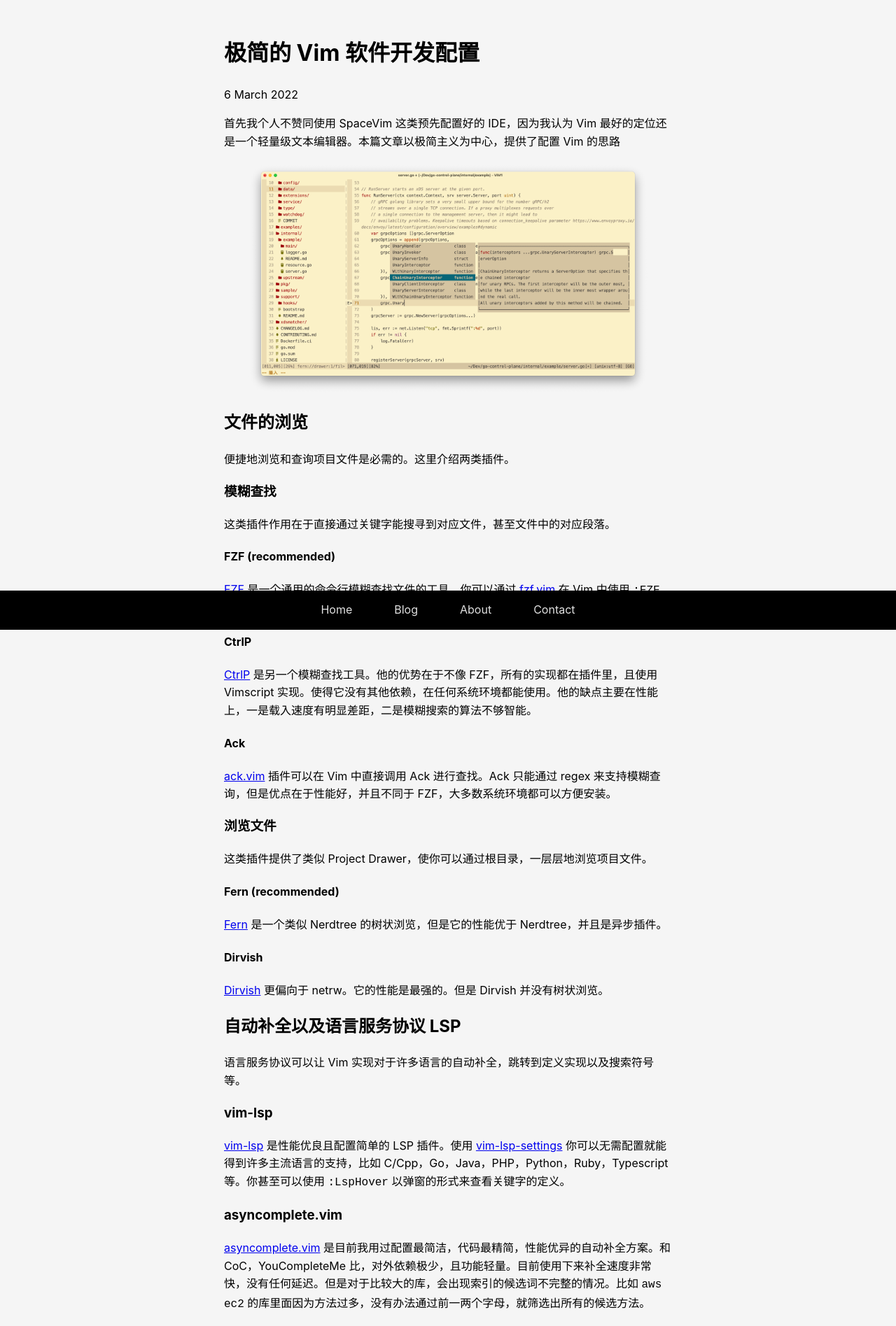
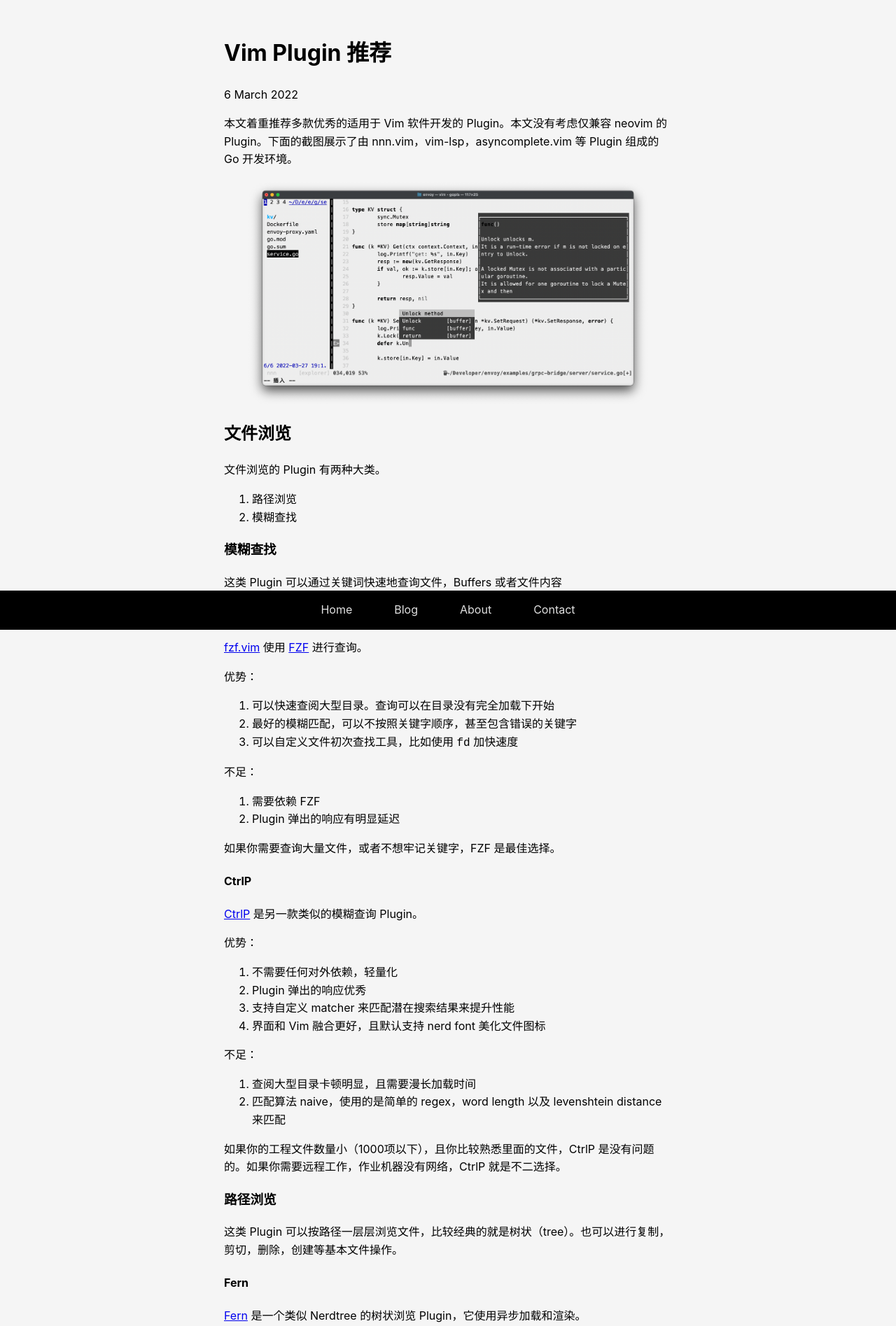
Before and after one commit to ydzhou/ydzhou.github.io, a Jekyll site: the page built from casual/_posts/2022-03-06-ready-vim-for-development.md, in a window 1280 px wide. Shown: the top 1895 px of the page at 70% size. Built offline with Jekyll 4.4.1, drawn with Linux system fonts in a browser that asks for light colours; some of the changed text lies outside the part shown.

Commit message:
Update vim dev post

````diff
--- a/casual/_posts/2022-03-06-ready-vim-for-development.md
+++ b/casual/_posts/2022-03-06-ready-vim-for-development.md
@@ -1,73 +1,109 @@
 ---
 layout: default
-title: 极简的 Vim 软件开发配置
+title: Vim Plugin 推荐
 ---
 
-首先我个人不赞同使用 SpaceVim 这类预先配置好的 IDE，因为我认为 Vim 最好的定位还是一个轻量级文本编辑器。本篇文章以极简主义为中心，提供了配置 Vim 的思路
+本文着重推荐多款优秀的适用于 Vim 软件开发的 Plugin。本文没有考虑仅兼容 neovim 的 Plugin。下面的截图展示了由 nnn.vim，vim-lsp，asyncomplete.vim 等 Plugin 组成的 Go 开发环境。
 
 ![vim-setup-for-go]({{ site.baseurl }}/assets/vim-dev0.png)
 
-## 文件的浏览
+## 文件浏览
 
-便捷地浏览和查询项目文件是必需的。这里介绍两类插件。
+文件浏览的 Plugin 有两种大类。
+
+1. 路径浏览
+2. 模糊查找
 
 ### 模糊查找
 
-这类插件作用在于直接通过关键字能搜寻到对应文件，甚至文件中的对应段落。
+这类 Plugin 可以通过关键词快速地查询文件，Buffers 或者文件内容
 
-#### FZF (recommended)
+#### FZF.vim
 
-[FZF](https://github.com/junegunn/fzf) 是一个通用的命令行模糊查找文件的工具。你可以通过 [fzf.vim](https://github.com/junegunn/fzf.vim) 在 Vim 中使用 `:FZF` 来调出进行查询。
+[fzf.vim](https://github.com/junegunn/fzf.vim) 使用 [FZF](https://github.com/junegunn/fzf) 进行查询。
+
+优势：
+1. 可以快速查阅大型目录。查询可以在目录没有完全加载下开始
+1. 最好的模糊匹配，可以不按照关键字顺序，甚至包含错误的关键字
+1. 可以自定义文件初次查找工具，比如使用 `fd` 加快速度
+
+不足：
+1. 需要依赖 FZF
+1. Plugin 弹出的响应有明显延迟
+
+如果你需要查询大量文件，或者不想牢记关键字，FZF 是最佳选择。
 
 #### CtrlP
 
-[CtrlP](https://github.com/kien/ctrlp.vim) 是另一个模糊查找工具。他的优势在于不像 FZF，所有的实现都在插件里，且使用 Vimscript 实现。使得它没有其他依赖，在任何系统环境都能使用。他的缺点主要在性能上，一是载入速度有明显差距，二是模糊搜索的算法不够智能。
+[CtrlP](https://github.com/kien/ctrlp.vim) 是另一款类似的模糊查询 Plugin。
 
-#### Ack
+优势：
+1. 不需要任何对外依赖，轻量化
+2. Plugin 弹出的响应优秀
+3. 支持自定义 matcher 来匹配潜在搜索结果来提升性能
+4. 界面和 Vim 融合更好，且默认支持 nerd font 美化文件图标
 
-[ack.vim](https://github.com/mileszs/ack.vim) 插件可以在 Vim 中直接调用 Ack 进行查找。Ack 只能通过 regex 来支持模糊查询，但是优点在于性能好，并且不同于 FZF，大多数系统环境都可以方便安装。
+不足：
+1. 查阅大型目录卡顿明显，且需要漫长加载时间
+2. 匹配算法 naive，使用的是简单的 regex，word length 以及 levenshtein distance 来匹配
 
-### 浏览文件
+如果你的工程文件数量小（1000项以下），且你比较熟悉里面的文件，CtrlP 是没有问题的。如果你需要远程工作，作业机器没有网络，CtrlP 就是不二选择。
 
-这类插件提供了类似 Project Drawer，使你可以通过根目录，一层层地浏览项目文件。
+### 路径浏览
 
-#### Fern (recommended)
+这类 Plugin 可以按路径一层层浏览文件，比较经典的就是树状（tree）。也可以进行复制，剪切，删除，创建等基本文件操作。
 
-[Fern](https://github.com/lambdalisue/fern.vim) 是一个类似 Nerdtree 的树状浏览，但是它的性能优于 Nerdtree，并且是异步插件。
+#### Fern
+
+[Fern](https://github.com/lambdalisue/fern.vim) 是一个类似 Nerdtree 的树状浏览 Plugin，它使用异步加载和渲染。
+
+优势：
+1. 功能齐全且可定制性高，有很多 Fern 专属 Plugin 可以使用，比如 nerd-font，netrw-hijack
+1. 操作设计和 IDE 接近，容易上手
+
+不足：
+1. 项目比较新且还在不断开发中，Bug 偏多
+1. 代码架构欠佳，包括不少对于异步的使用，显得 bloated
+
+如果你习惯了大多数 IDE 的文件浏览，或者 NerdTree，那么 Fern 就是最为推荐（也大概是唯一的）的 Tree Plugin。
 
 #### Dirvish
 
-[Dirvish](https://github.com/justinmk/vim-dirvish) 更偏向于 netrw。它的性能是最强的。但是 Dirvish 并没有树状浏览。
+[Dirvish](https://github.com/justinmk/vim-dirvish) 和 Netrw 类似, KISS 的完美体现。
+
+优势：
+1. 速度最快的浏览插件，大型目录（1000+）无延迟打开
+1.  内核代码极为精练，极轻量化
+1.  功能单一，专注于文件浏览
+
+不足：
+1. 功能简陋，可定制性差
+
+如果你习惯了 Netrw 或者想要一个轻量化的文件浏览 Plugin，Dirvish 是不二选择。
+
+#### NNN.vim
+
+[nnn.vim](https://github.com/mcchrish/nnn.vim) 使用 [nnn](https://github.com/jarun/nnn) 浏览操作文件。
+
+优势：
+1. 使用 nnn 作为后端，性能优异且功能齐全
+不足：
+1. 对 gVim 支持不佳，需要在 terminal 使用 Vim
+1. 需要依赖 nnn
+1. 按键 mapping 和 Vim 不兼容，交互感不佳
+
+如果你偏爱在 terminal 下使用 Vim，nnn.vim 是最好的选择。
 
 ## 自动补全以及语言服务协议 LSP
 
-语言服务协议可以让 Vim 实现对于许多语言的自动补全，跳转到定义实现以及搜索符号等。
+语言服务协议可以让 Vim 实现对于许多语言的自动补全，跳转到定义实现以及搜索符号等。这类插件虽然也有不少，比如 CoC，或者语言类专用的比如 vim-go，但是我只推荐以下这个 Plugin。
 
-### vim-lsp
+#### vim-lsp
 
 [vim-lsp](https://github.com/prabirshrestha/vim-lsp) 是性能优良且配置简单的 LSP 插件。使用 [vim-lsp-settings](https://github.com/mattn/vim-lsp-settings) 你可以无需配置就能得到许多主流语言的支持，比如 C/Cpp，Go，Java，PHP，Python，Ruby，Typescript 等。你甚至可以使用 `:LspHover` 以弹窗的形式来查看关键字的定义。
 
-### asyncomplete.vim
+#### asyncomplete.vim
 [asyncomplete.vim](https://github.com/prabirshrestha/asyncomplete.vim) 是目前我用过配置最简洁，代码最精简，性能优异的自动补全方案。和 CoC，YouCompleteMe 比，对外依赖极少，且功能轻量。目前使用下来补全速度非常快，没有任何延迟。但是对于比较大的库，会出现索引的候选词不完整的情况。比如 `aws ec2` 的库里面因为方法过多，没有办法通过前一两个字母，就筛选出所有的候选方法。
-
-以下是 asyncomplete 使用 vim-lsp 以及 buffer 的配置：
-```
-" Async Completion
-let g:asyncomplete_auto_popup = 1
-autocmd! CompleteDone * if pumvisible() == 0 | pclose | endif
-" Preview window
-set completeopt=menuone,noinsert,noselect,preview
-
-call asyncomplete#register_source(asyncomplete#sources#buffer#get_source_options({
-    \ 'name': 'buffer',
-    \ 'allowlist': ['*'],
-    \ 'blocklist': ['markdown'],
-    \ 'completor': function('asyncomplete#sources#buffer#completor'),
-    \ 'config': {
-    \    'max_buffer_size': 5000000,
-    \  },
-    \ }))
-```
 
 ## 最后
 
--- a/style.css
+++ b/style.css
@@ -8,7 +8,7 @@
 }
 
 #homepage-section {
-    padding-top: 100px;
+    padding-top: 60px;
     width: 600px;
     margin-left: auto;
     margin-right: auto;
````
Also changed, not shown: casual/_posts/2022-03-22-mac-sys-vim-cn.md (deleted, +0 -12 lines), assets/vim-dev0.png.
